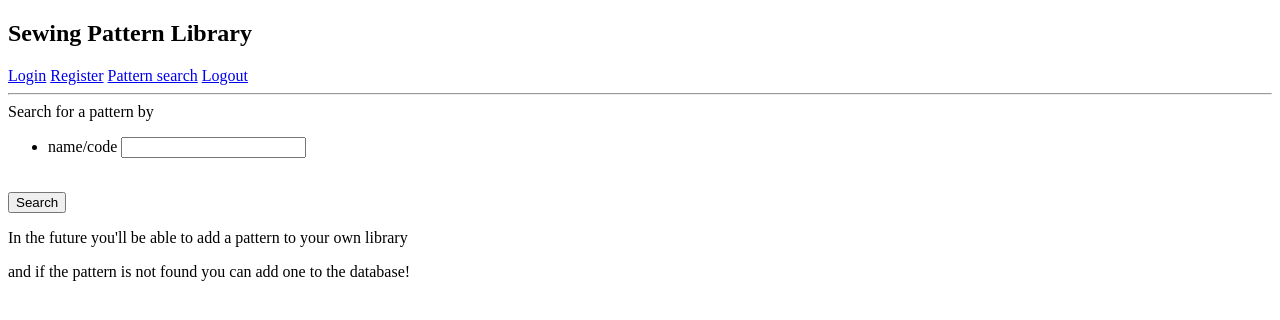
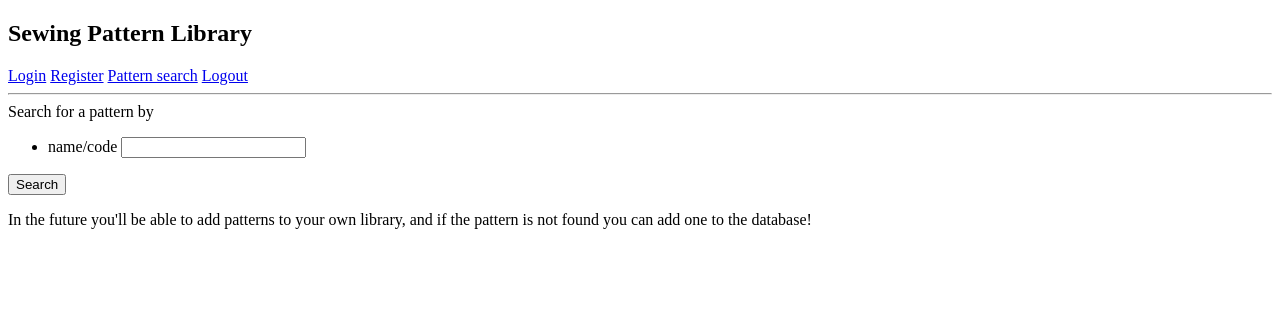
Before and after one commit to EssiPry/sewing-pattern-library, a Flask app: page /search in a window 1280 px wide. Shown: the top 320 px of the page. Run offline with Flask 2, Linux system fonts and the light colour scheme; the visitor is signed in with stand-in values (Sample User, id 1).

Commit message:
Update texts on index and search templates

```diff
--- a/templates/index.html
+++ b/templates/index.html
@@ -7,8 +7,10 @@ Welcome to the Sewing Pattern Library {{session.user_name}}
 
 {% else %}
 
-<p>Brief description of app here</p>
+<p>The Sewing Pattern Library helps you to keep track of you patterns!
+   You can search for patterns from the database, save patterns to your library,
+   add personal notes to patterns, and read other sewists' reviews.
+</p>
 
 {% endif %}
-
 {% endblock %}
--- a/templates/search.html
+++ b/templates/search.html
@@ -1,19 +1,16 @@
 {% extends "layout.html"%}
 {% block content %}
-
-
 
 <form action="/search" method="GET">
     Search for a pattern by
     <br>
     <ul>
         <li>name/code <input type="text" name="pattern_name"></li>
-        <br>
     </ul>
     <input type=submit value="Search">
 </form>
 
-<p>In the future you'll be able to add a pattern to your own library</p>
-<p>and if the pattern is not found you can add one to the database!</p>
+<p>In the future you'll be able to add patterns to your own library,
+    and if the pattern is not found you can add one to the database!</p>
 
 {% endblock %}
```
